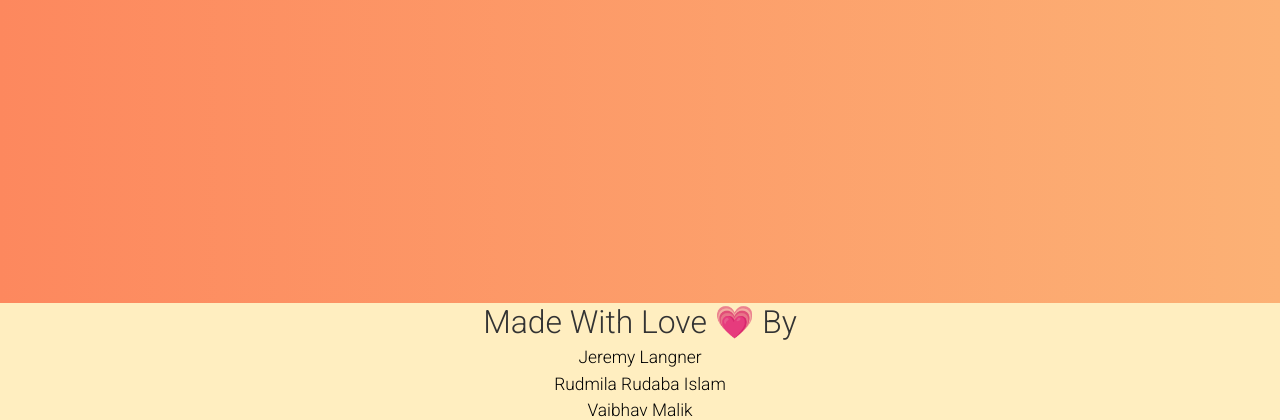
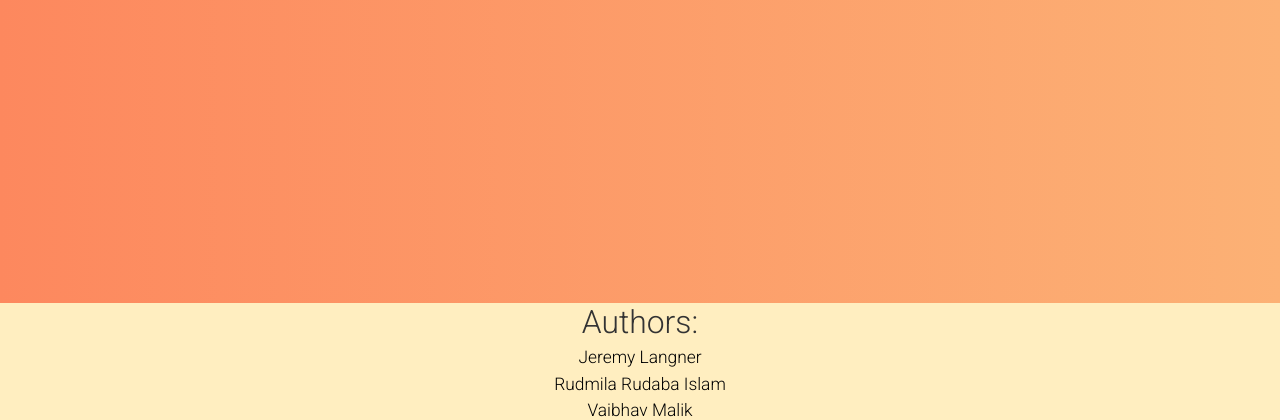
Before and after one commit to jlangner15/parenthesisCheck, a Flask app: page / in a window 1280 px wide. Shown: the part 380-800 px from the top of the page. Run offline with Flask 2, Linux system fonts and the light colour scheme.

Commit message:
Fix of authors section

```diff
--- a/templates/home.html
+++ b/templates/home.html
@@ -32,7 +32,7 @@
 
   <footer>
     <p>
-      Made With Love &#128151; By
+      Authors:
     </p>
     <div class="footer_profiles">
       <a href="https://github.com/jlangner15" target="_blank">Jeremy Langner</a>
```
